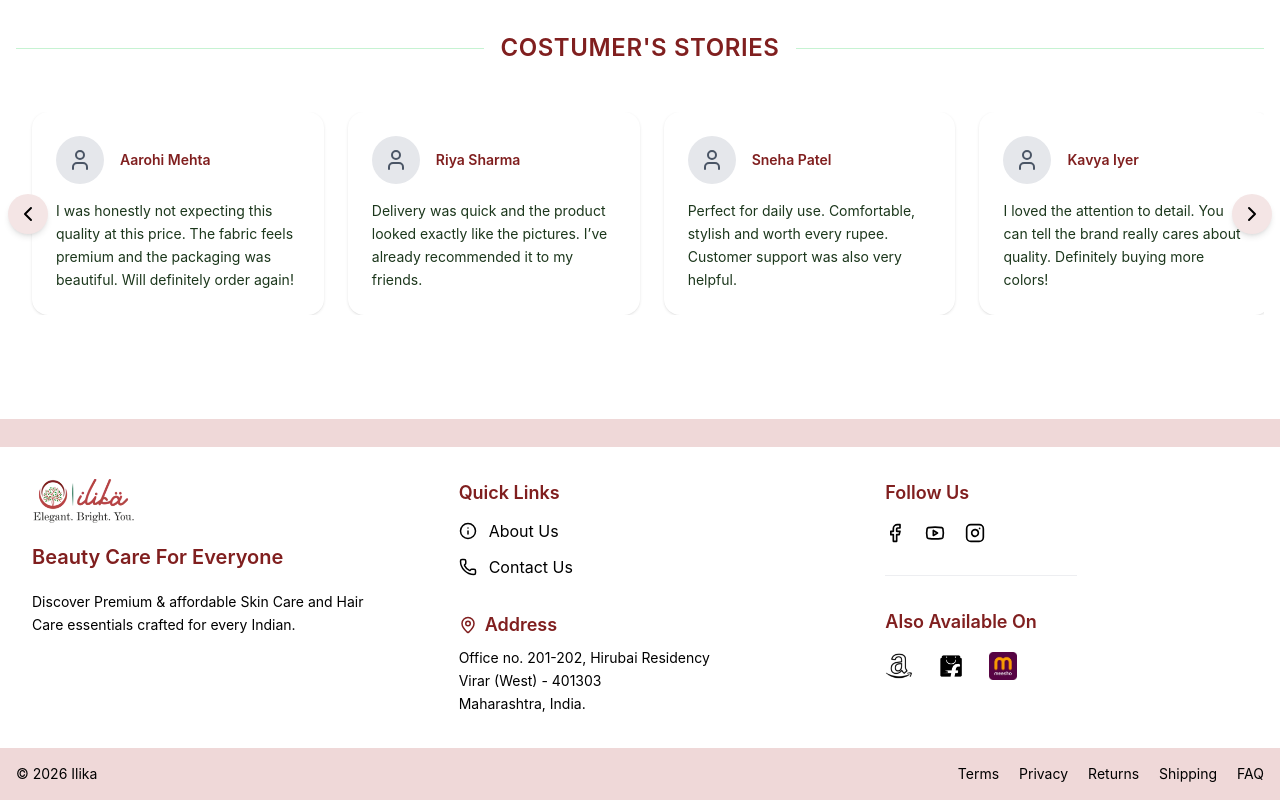
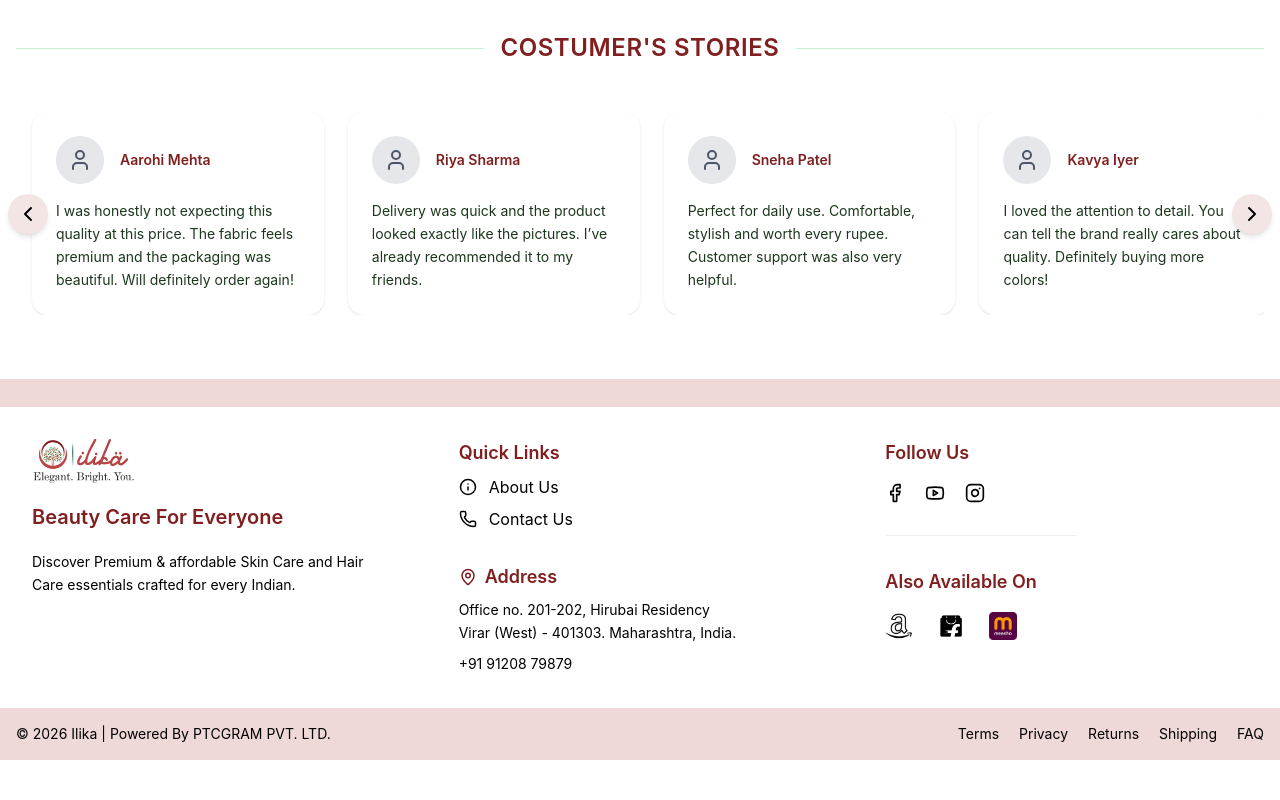
Before and after one commit to ilikamumbai-gif/ilika, a React (Vite) app: page / in a window 1280 px wide. Shown: the part 3687-4487 px from the top of the page. After the commit the page ends 4447 px from the top, so only its background shows below. Built offline with nearby package versions, Linux system fonts and the light colour scheme; no server answers.

Commit message:
april 21 - update 1 - footer fixes

```diff
--- a/src/components/Footer.jsx
+++ b/src/components/Footer.jsx
@@ -15,7 +15,7 @@ import { Link } from "react-router-dom";
 
 const Footer = () => {
   return (
-    <footer className="primary-bg-color mt-20">
+    <footer className="primary-bg-color mt-10">
 
       {/* TOP MARQUEE */}
       <div className="MiniDivider-bg-color py-1 overflow-hidden">
@@ -53,7 +53,7 @@ const Footer = () => {
         {/* LINKS + ADDRESS */}
         <div className="space-y-8 text-center md:text-left max-w-xs mx-auto md:mx-0">
 
-          <div className="space-y-3">
+          <div className="space-y-2">
             <h4 className="heading-color font-semibold text-lg">Quick Links</h4>
 
             <Link to="/about" className="flex items-center justify-center sm:justify-start gap-3">
@@ -72,8 +72,11 @@ const Footer = () => {
 
             <p className="text-sm leading-relaxed max-w-xs mx-auto sm:mx-0">
               Office no. 201-202, Hirubai Residency <br />
-              Virar (West) - 401303 <br />
+              Virar (West) - 401303.
               Maharashtra, India.
+            </p>
+            <p className="text-sm leading-relaxed max-w-xs mx-auto sm:mx-0">
+              +91 91208 79879
             </p>
           </div>
         </div>
@@ -149,7 +152,7 @@ const Footer = () => {
       {/* BOTTOM */}
       <div className="MiniDivider-bg-color text-xs sm:text-sm py-4">
         <div className="max-w-7xl mx-auto px-4 flex flex-col md:flex-row justify-between items-center gap-3 text-center md:text-left">
-          <p>© 2026 Ilika</p>
+          <p>© 2026 Ilika | Powered By PTCGRAM PVT. LTD.</p>
 
           <div className="flex flex-wrap gap-5 justify-center">
             <Link to="/termsandcondition">Terms</Link>
```
